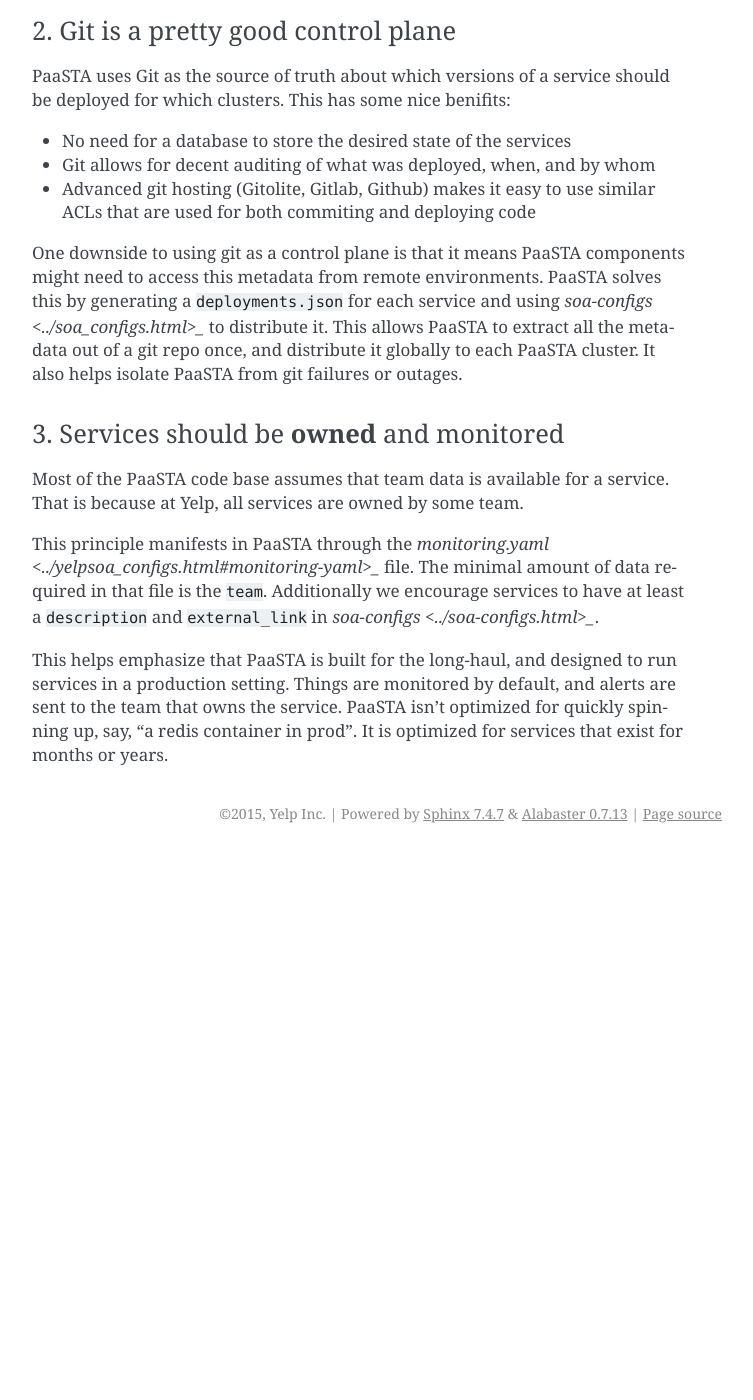
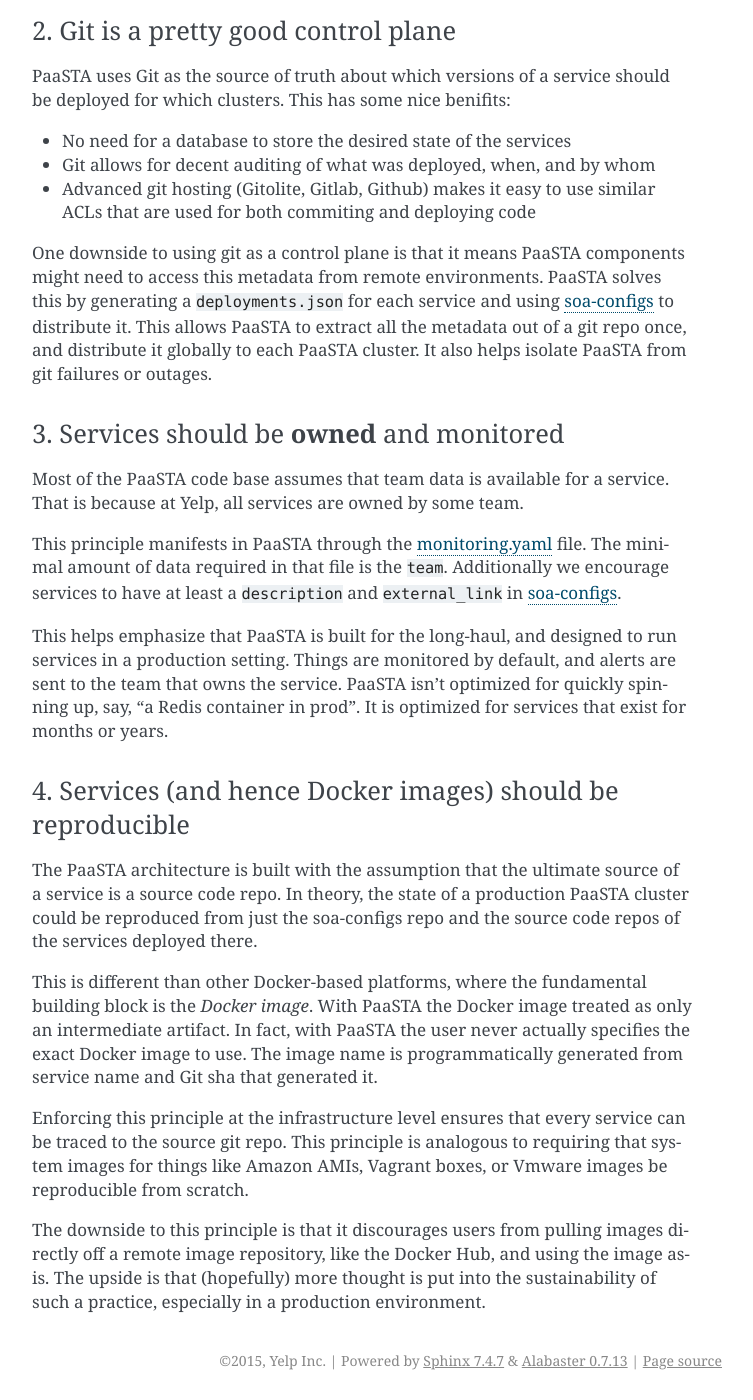
Before and after one commit to Yelp/paasta, a Sphinx documentation site: the page built from docs/source/about/paasta_principles.rst, in a window 1280 px wide and 1400 px high, scrolled down 1380 px. Shown: the whole window, without its empty margins (388-1141 px from the left). Built offline with Sphinx 7.4.7, drawn with Linux system fonts in a browser that asks for light colours; pages that are not in the unit, such as notebooks, are missing from menus; before the commit the page ends 2233 px from its top, so only the background shows below that; some of the changed text lies outside the part shown.

Commit message:
Added reproducible principle

```diff
--- a/docs/source/about/paasta_principles.rst
+++ b/docs/source/about/paasta_principles.rst
@@ -79,7 +79,7 @@
 
 One downside to using git as a control plane is that it means PaaSTA components
 might need to access this metadata from remote environments. PaaSTA solves this
-by generating a ``deployments.json`` for each service and using `soa-configs <../soa_configs.html>_` to
+by generating a ``deployments.json`` for each service and using `soa-configs <../soa_configs.html>`_ to
 distribute it. This allows PaaSTA to extract all the metadata out of a git repo
 once, and distribute it globally to each PaaSTA cluster. It also helps isolate
 PaaSTA from git failures or outages.
@@ -90,13 +90,38 @@
 Most of the PaaSTA code base assumes that team data is available for a service.
 That is because at Yelp, all services are owned by some team.
 
-This principle manifests in PaaSTA through the `monitoring.yaml <../yelpsoa_configs.html#monitoring-yaml>_` file. The
+This principle manifests in PaaSTA through the `monitoring.yaml <../yelpsoa_configs.html#monitoring-yaml>`_ file. The
 minimal amount of data required in that file is the ``team``. Additionally
 we encourage services to have at least a ``description`` and ``external_link``
-in `soa-configs <../soa-configs.html>_`.
+in `soa-configs <../soa-configs.html>`_.
 
 This helps emphasize that PaaSTA is built for the long-haul, and designed to
 run services in a production setting. Things are monitored by default, and alerts
 are sent to the team that owns the service. PaaSTA isn't optimized for quickly
-spinning up, say, "a redis container in prod". It is optimized for services that
+spinning up, say, "a Redis container in prod". It is optimized for services that
 exist for months or years.
+
+4. Services (and hence Docker images) should be reproducible
+^^^^^^^^^^^^^^^^^^^^^^^^^^^^^^^^^^^^^^^^^^^^^^^^^^^^^^^^^^^^
+
+The PaaSTA architecture is built with the assumption that the ultimate
+source of a service is a source code repo. In theory, the state of a production
+PaaSTA cluster could be reproduced from just the soa-configs repo and the
+source code repos of the services deployed there.
+
+This is different than other Docker-based platforms, where the fundamental
+building block is the *Docker image*. With PaaSTA the Docker image treated
+as only an intermediate artifact. In fact, with PaaSTA the user never actually
+specifies the exact Docker image to use. The image name is programmatically
+generated from service name and Git sha that generated it.
+
+Enforcing this principle at the infrastructure level ensures that every
+service can be traced to the source git repo. This principle is analogous
+to requiring that system images for things like Amazon AMIs, Vagrant
+boxes, or Vmware images be reproducible from scratch.
+
+The downside to this principle is that it discourages users from pulling
+images directly off a remote image repository, like the Docker Hub, and
+using the image as-is. The upside is that (hopefully) more thought is put
+into the sustainability of such a practice, especially in a production
+environment.
```
